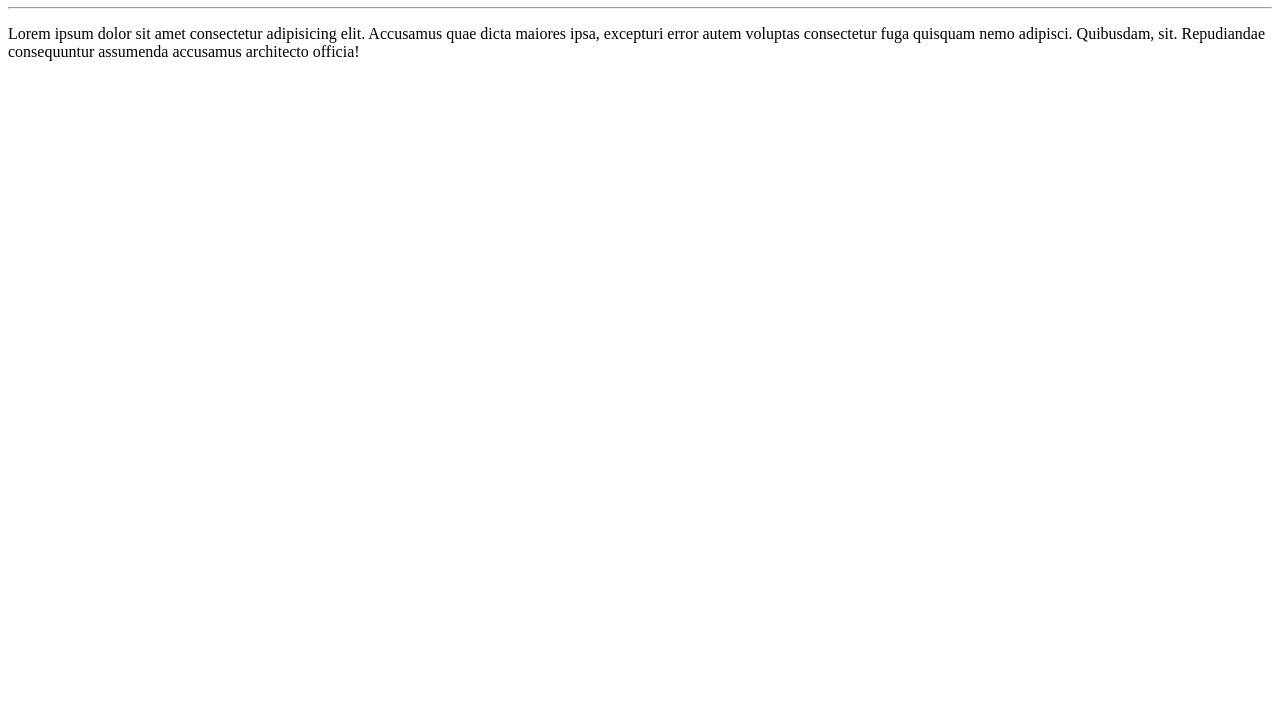
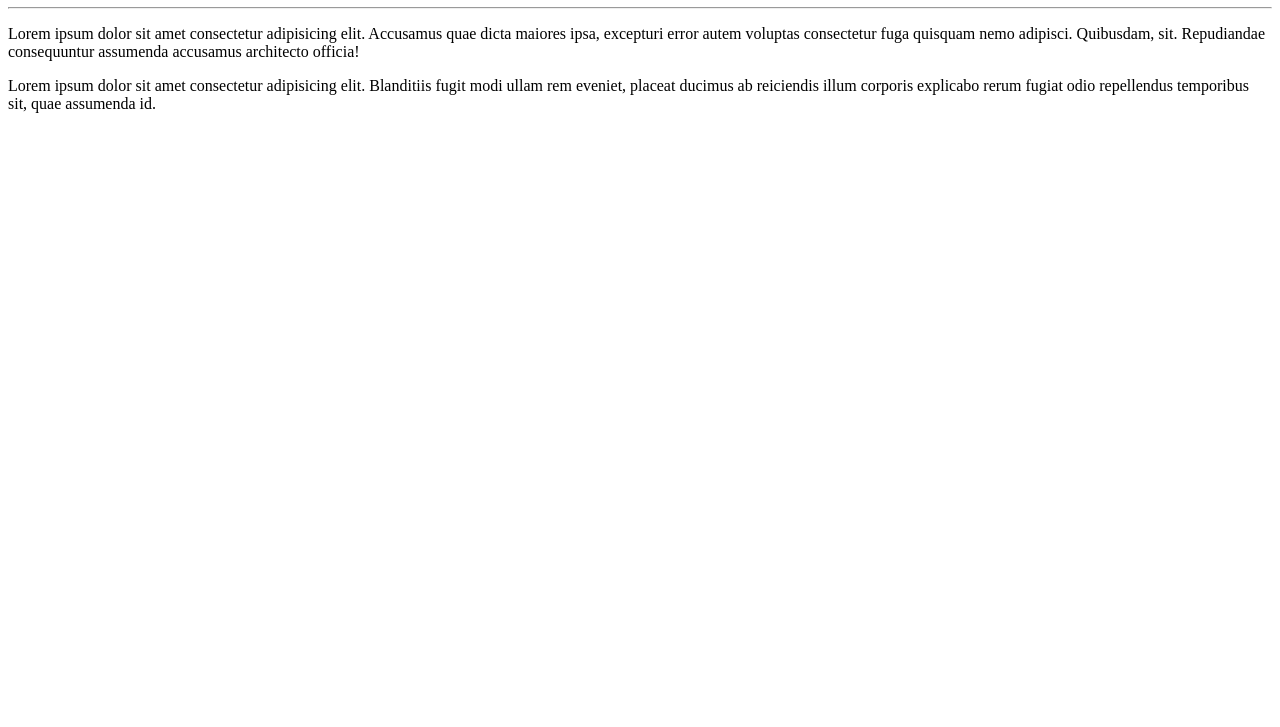
Before and after one commit to Nathalyagsn/Ola-Mundo, a plain HTML site: page site-exemplo/index.html in a window 1280 px wide. Shown: the part 73-800 px from the top of the page. Drawn offline with Linux system fonts and the light colour scheme.

Commit message:
Parágrafo adicionado

```diff
--- a/site-exemplo/index.html
+++ b/site-exemplo/index.html
@@ -9,5 +9,6 @@
 <h1>Olá, Mundo!</h1>
 <hr>
 <p>Lorem ipsum dolor sit amet consectetur adipisicing elit. Accusamus quae dicta maiores ipsa, excepturi error autem voluptas consectetur fuga quisquam nemo adipisci. Quibusdam, sit. Repudiandae consequuntur assumenda accusamus architecto officia!</p>
+<p>Lorem ipsum dolor sit amet consectetur adipisicing elit. Blanditiis fugit modi ullam rem eveniet, placeat ducimus ab reiciendis illum corporis explicabo rerum fugiat odio repellendus temporibus sit, quae assumenda id.</p>
 </body>
 </html>
```
